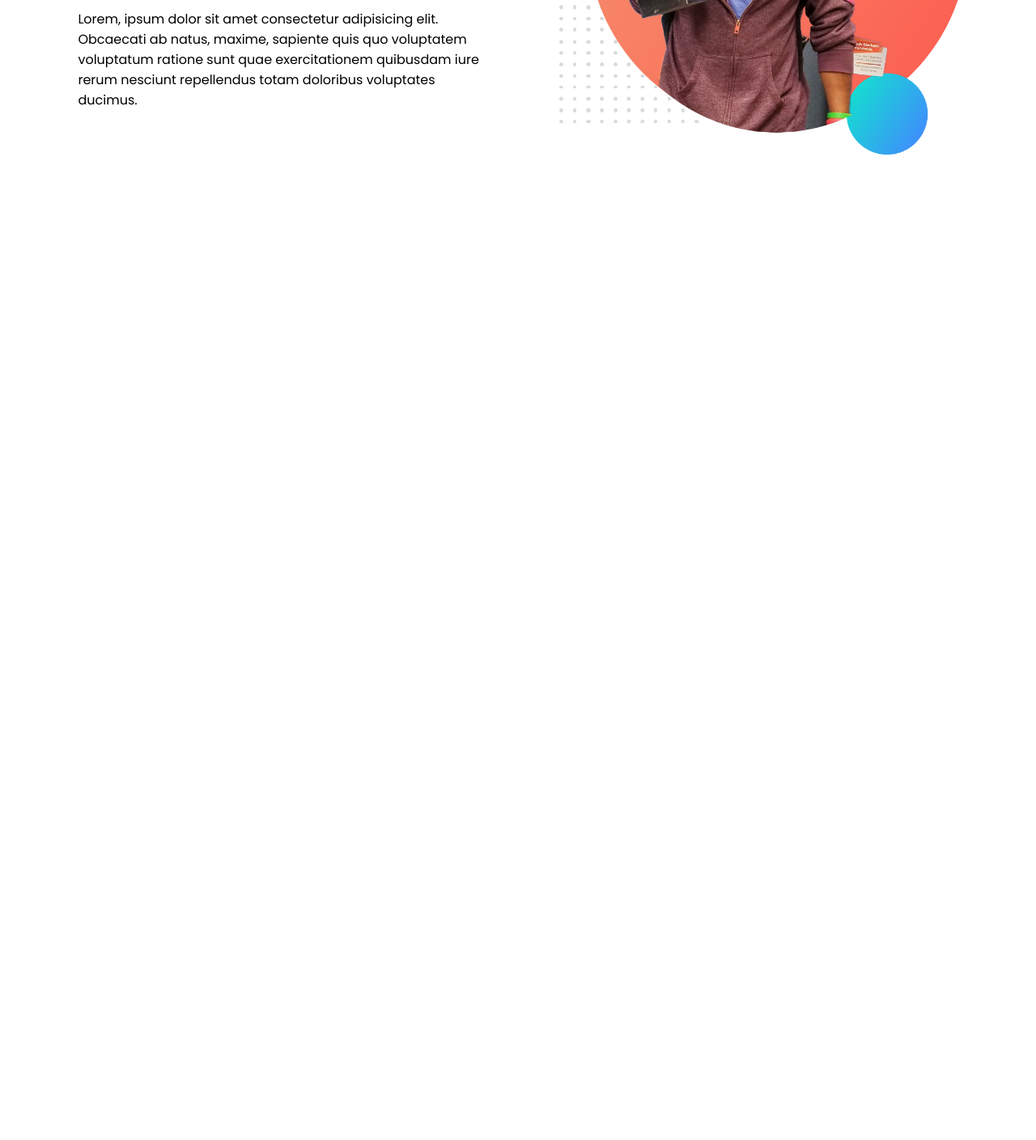
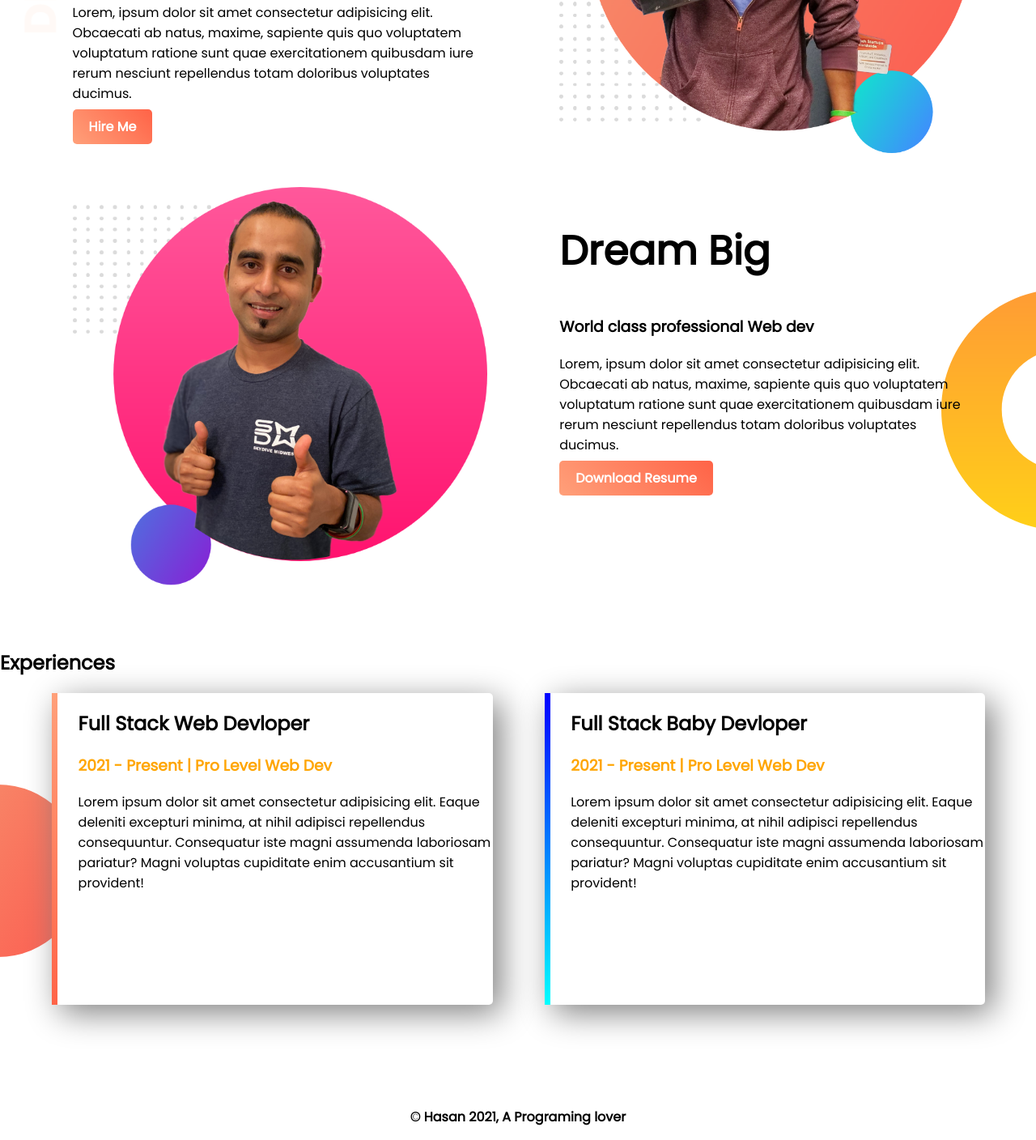
Before and after one commit to Hasan5858/portfolio-practice, a plain HTML site: page index.html in a window 1280 px wide. Shown: the part 319-1727 px from the top of the page at 81% size. Before the commit the page ends 800 px from the top, so only its background shows below. Drawn offline with Linux system fonts and the light colour scheme.

Commit message:
all done

```diff
--- a/css/style.css
+++ b/css/style.css
@@ -1,4 +1,5 @@
 body {
+    margin: auto;
     font-family: 'Poppins', sans-serif;
 }
 
@@ -6,7 +7,7 @@ h1 {
     font-size: 50px;
 }
 
-.name-highlight {
+.orange-highlight {
     color: orange;
 }
 .half-width {
@@ -18,3 +19,54 @@ h1 {
 .half-width img {
     width: 100%;
 }
+
+.background-image {
+    background-image: url("../Images/top-banner.png");
+    background-repeat: no-repeat;
+}
+
+section {
+    height: 550px;
+}
+
+
+.link-button {
+    text-decoration: none;
+    background-image: linear-gradient(45deg, LightSalmon, tomato);
+    padding: 10px 20px;
+    border-radius: 5px;
+    color: white;
+    font-weight: 700;
+}
+.dream-bg {
+    background-image: url(../Images/dream-bg.png);
+    background-repeat: no-repeat;
+    background-position: right;
+}
+.single-experience {
+    box-shadow: 10px 10px 40px gray;
+    border-radius: 5px;
+    height: 70%;
+    background-color: white;
+}
+.experience-area {
+    background-image: url(../Images/exp-bg.png);
+    background-repeat: no-repeat;
+    background-position: left;
+}
+
+#full-stack{
+    border-left: 7px solid;
+    border-image: linear-gradient(180deg, LightSalmon, tomato);
+    border-image-slice: 1;
+}
+
+#baby-web {
+    border-left: 7px solid;
+    border-image: linear-gradient(180deg, blue, cyan);
+    border-image-slice: 1;
+}
+footer p{
+    text-align: center;
+    font-weight: 700;
+}
--- a/index.html
+++ b/index.html
@@ -9,16 +9,45 @@
     <link rel="stylesheet" href="css/style.css">
 </head>
 <body>
-   <section>
+   <section class="background-image">
        <div class="half-width">
         <h1>Welcome To</h1>
-        <h1><span class="name-highlight">Hasan</span> Website</h1>
+        <h1><span class="orange-highlight">Hasan</span> Website</h1>
         <h3>World class professional Web dev</h3>
         <p>Lorem, ipsum dolor sit amet consectetur adipisicing elit. Obcaecati ab natus, maxime, sapiente quis quo voluptatem voluptatum ratione sunt quae exercitationem quibusdam iure rerum nesciunt repellendus totam doloribus voluptates ducimus.</p>
+        <a class="link-button" target="_blank" href="#">Hire Me</a>
        </div>
        <div class="half-width">
         <img src="images/jhankar.png" alt="">
     </div>
-   </section>
+    </section>
+    <section class="dream-bg">
+        <div class="half-width">
+            <img src="images/jhankar2.png" alt="">
+        </div>
+        <div class="half-width">
+        <h1>Dream Big</h1>
+        <h3>World class professional Web dev</h3>
+        <p>Lorem, ipsum dolor sit amet consectetur adipisicing elit. Obcaecati ab natus, maxime, sapiente quis quo voluptatem voluptatum ratione sunt quae exercitationem quibusdam iure rerum nesciunt repellendus totam doloribus voluptates ducimus.</p>
+        <a class="link-button" target="_blank" href="#">Download Resume</a>
+        </div>
+
+    </section>
+    <section class="experience-area">
+        <h2>Experiences</h2>
+        <div id="full-stack" class="half-width single-experience">
+            <h2>Full Stack Web Devloper</h2>
+            <h3 class="orange-highlight">2021 - Present | Pro Level Web Dev </h3>
+            <p>Lorem ipsum dolor sit amet consectetur adipisicing elit. Eaque deleniti excepturi minima, at nihil adipisci repellendus consequuntur. Consequatur iste magni assumenda laboriosam pariatur? Magni voluptas cupiditate enim accusantium sit provident!</p>
+        </div>
+        <div id="baby-web" class="half-width single-experience">
+            <h2>Full Stack Baby Devloper</h2>
+            <h3 class="orange-highlight">2021 - Present | Pro Level Web Dev </h3>
+            <p>Lorem ipsum dolor sit amet consectetur adipisicing elit. Eaque deleniti excepturi minima, at nihil adipisci repellendus consequuntur. Consequatur iste magni assumenda laboriosam pariatur? Magni voluptas cupiditate enim accusantium sit provident!</p>
+        </div>
+        </section>
+        <footer>
+            <p>&copy Hasan 2021, A Programing lover</p>
+        </footer>
 </body>
 </html>
```
